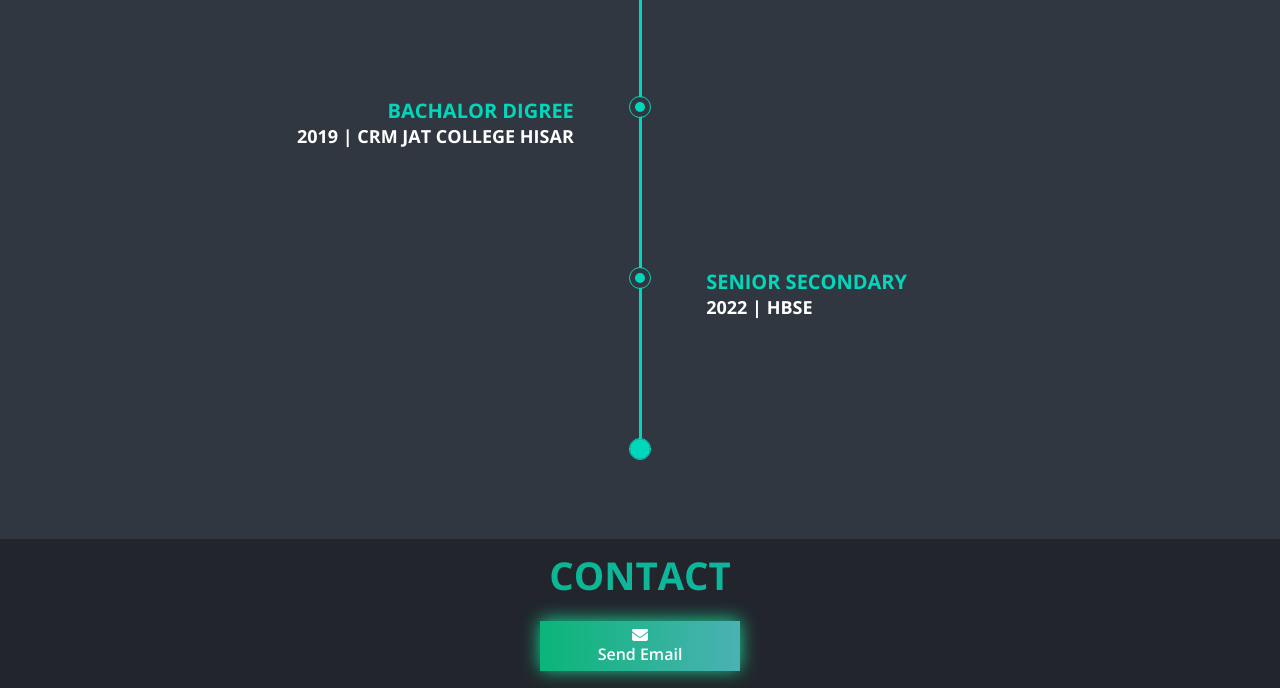
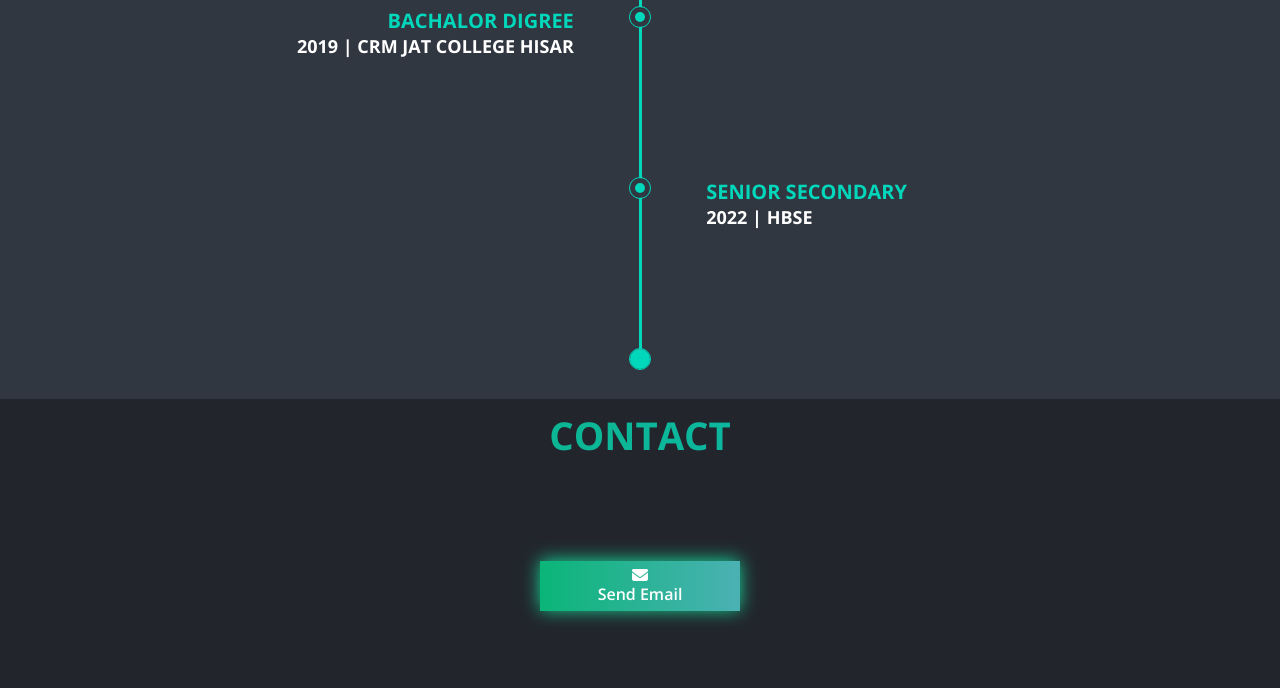
Before and after one commit to dineshjsd/dineshjsdc, a plain HTML site: page index.html in a window 1280 px wide. Shown: the part 2150-2838 px from the top of the page. Drawn offline with nearby package versions, Linux system fonts and the light colour scheme.

Commit message:
padding improve

```diff
--- a/css/main.css
+++ b/css/main.css
@@ -189,7 +189,7 @@ h4 {
 
 .edu-container {
   background-color: var(--black-2);
-  padding: 100px 50px;
+  padding: 10px 50px 50px;
 }
 
 .container {
@@ -480,7 +480,7 @@ h3 {
   text-decoration: none;
   color: var(--white);
   font-family: "Open Sans", sans-serif;
-  margin: 20px auto;
+  margin: 100px auto;
   font-weight: 600;
   box-shadow: 0px -1px 18px var(--dark-green);
 }
```
